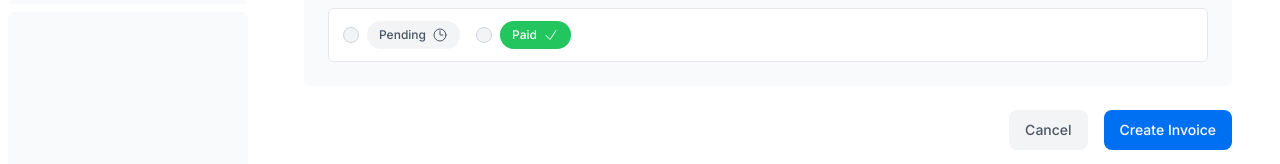
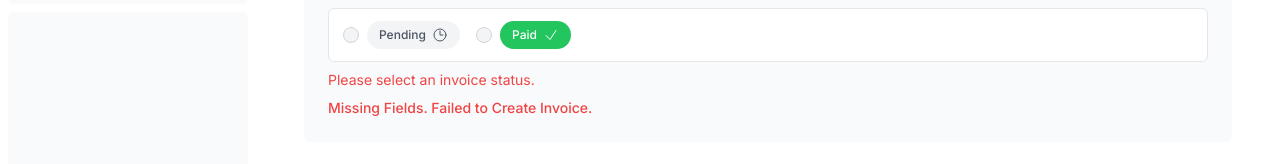
Before and after one commit to NdikumNdifor/wdd430-nextjs-dashboard-project, a Next.js app: page /dashboard/invoices/create in a window 1280 px wide. Both pictures are taken after typing "5" into the empty fields and a click on the button "Create Invoice". Shown: the part 340-504 px from the top of the page. Built offline with nearby package versions, Linux system fonts and the light colour scheme; no server answers; the database is empty; a web font is replaced by a local one.

Commit message:
Edit forms for empty input fields error checking

```diff
--- a/app/lib/actions.ts
+++ b/app/lib/actions.ts
@@ -115,7 +115,7 @@
 
 
 export async function deleteInvoice(id: string) {
-    throw new Error('Failed to Delete Invoice');
+    // throw new Error('Failed to Delete Invoice');
     await sql`DELETE FROM invoices WHERE id = ${id}`;
     revalidatePath('/dashboard/invoices');
 }
--- a/app/ui/invoices/create-form.tsx
+++ b/app/ui/invoices/create-form.tsx
@@ -67,8 +67,17 @@
                 step="0.01"
                 placeholder="Enter USD amount"
                 className="peer block w-full rounded-md border border-gray-200 py-2 pl-10 text-sm outline-2 placeholder:text-gray-500 required"
+                aria-describedby="amount-error"
               />
               <CurrencyDollarIcon className="pointer-events-none absolute left-3 top-1/2 h-[18px] w-[18px] -translate-y-1/2 text-gray-500 peer-focus:text-gray-900" />
+            </div>
+            <div id="customer-error" aria-live="polite" aria-atomic="true">
+              {state.errors?.amount &&
+                state.errors.amount.map((error: string) => (
+                <p className="mt-2 text-sm text-red-500" key={error}>
+                {error}
+              </p>
+              ))}
             </div>
           </div>
         </div>
@@ -87,6 +96,7 @@
                   type="radio"
                   value="pending"
                   className="h-4 w-4 cursor-pointer border-gray-300 bg-gray-100 text-gray-600 focus:ring-2"
+                  aria-describedby='status-error'
                 />
                 <label
                   htmlFor="pending"
@@ -110,9 +120,27 @@
                   Paid <CheckIcon className="h-4 w-4" />
                 </label>
               </div>
+
             </div>
           </div>
         </fieldset>
+        <div id="customer-error" aria-live="polite" aria-atomic="true">
+              {state.errors?.status &&
+                state.errors.status.map((error: string) => (
+                <p className="mt-2 text-sm text-red-500" key={error}>
+                {error}
+              </p>
+              ))}
+            </div>
+
+            {/* 👇 ADD THIS GLOBAL ERROR MESSAGE CONTAINER HERE 👇 */}
+            <div id="form-error" aria-live="polite" aria-atomic="true">
+              {state.message && (
+                <p className="mt-2 text-sm text-red-500 font-medium">
+                  {state.message}
+                </p>
+              )}
+            </div>
       </div>
       <div className="mt-6 flex justify-end gap-4">
         <Link
--- a/app/ui/invoices/edit-form.tsx
+++ b/app/ui/invoices/edit-form.tsx
@@ -79,9 +79,19 @@
                 defaultValue={invoice.amount}
                 placeholder="Enter USD amount"
                 className="peer block w-full rounded-md border border-gray-200 py-2 pl-10 text-sm outline-2 placeholder:text-gray-500"
+                aria-describedby='amount-error'
               />
               <CurrencyDollarIcon className="pointer-events-none absolute left-3 top-1/2 h-[18px] w-[18px] -translate-y-1/2 text-gray-500 peer-focus:text-gray-900" />
             </div>
+            {/* Added error checking for customer field, Notice, placed after the customers div */}
+          <div id="customer-error" aria-live="polite" aria-atomic="true">
+            {state.errors?.amount &&
+              state.errors.amount.map((error: string) => (
+               <p className="mt-2 text-sm text-red-500" key={error}>
+                 {error}
+               </p>
+             ))}
+          </div>
           </div>
         </div>
 
@@ -127,6 +137,16 @@
             </div>
           </div>
         </fieldset>
+
+        {/* 👇 ADD THIS GLOBAL ERROR MESSAGE CONTAINER HERE 👇 */}
+        <div id="form-error" aria-live="polite" aria-atomic="true">
+          {state.message && (
+            <p className="mt-2 text-sm text-red-500 font-medium">
+              {state.message}
+            </p>
+          )}
+        </div>
+
       </div>
       <div className="mt-6 flex justify-end gap-4">
         <Link
```
